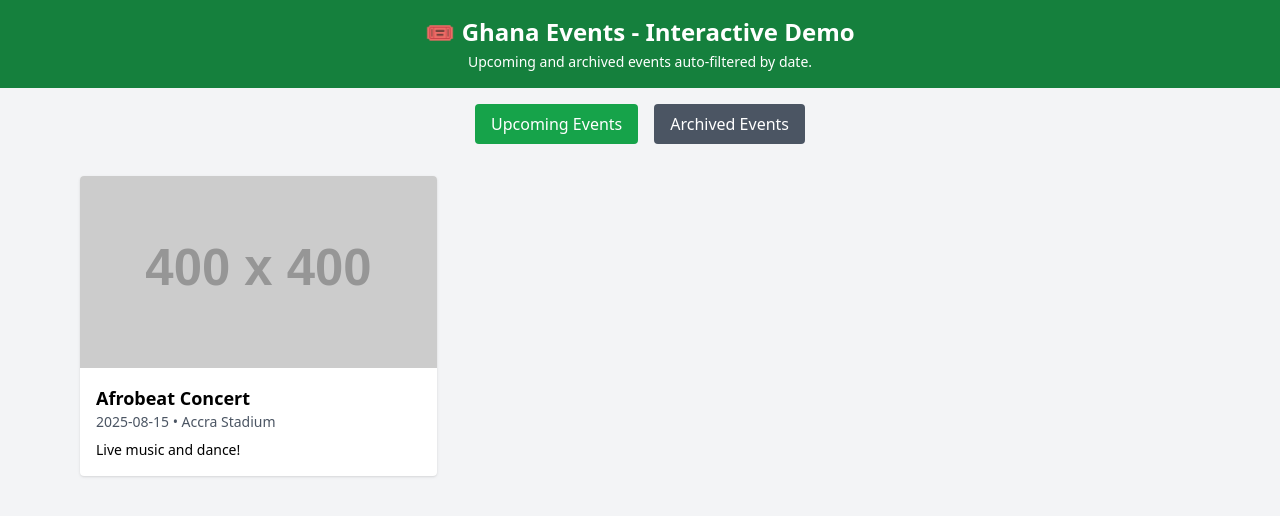
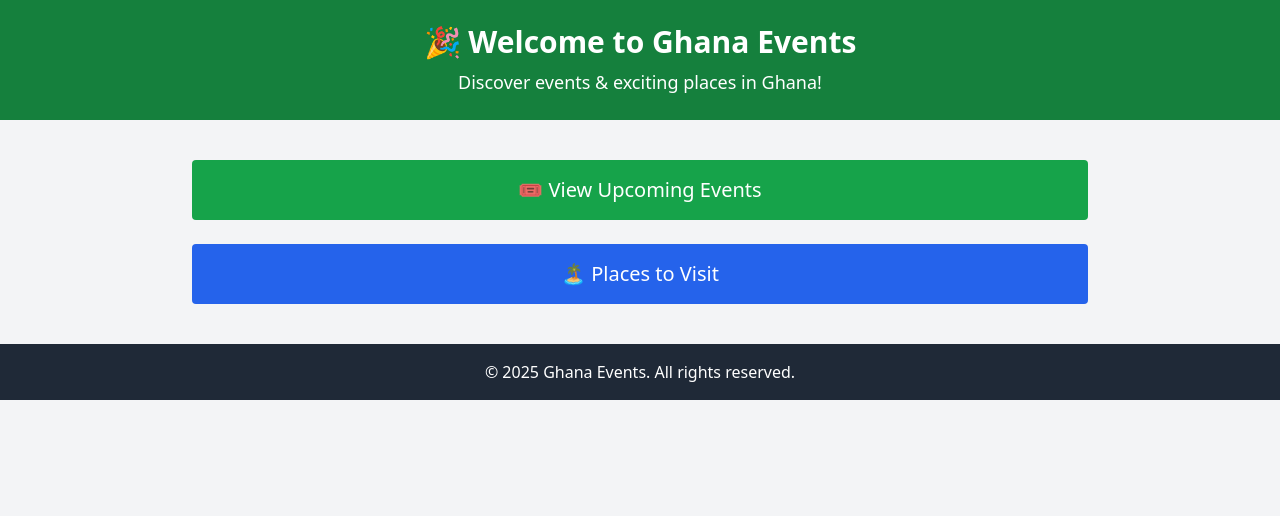
Before and after one commit to erobzy/events_places, a plain HTML site: page index.html in a window 1280 px wide. Drawn offline with nearby package versions, Linux system fonts and the light colour scheme; placeholder pictures from the web are drawn by us.

Commit message:
Update index.html

```diff
--- a/index.html
+++ b/index.html
@@ -1,73 +1,26 @@
 <!DOCTYPE html>
 <html lang="en">
 <head>
-  <meta charset="UTF-8">
-  <meta name="viewport" content="width=device-width, initial-scale=1.0">
-  <title>Interactive Events Demo</title>
+  <meta charset="UTF-8" />
+  <meta name="viewport" content="width=device-width, initial-scale=1.0" />
+  <title>Ghana Events - Landing Page</title>
   <script src="https://cdn.tailwindcss.com"></script>
 </head>
 <body class="bg-gray-100 font-sans">
-
-  <!-- Header -->
-  <header class="bg-green-700 text-white p-4 text-center">
-    <h1 class="text-2xl font-bold">🎟 Ghana Events - Interactive Demo</h1>
-    <p class="text-sm mt-1">Upcoming and archived events auto-filtered by date.</p>
+  <header class="bg-green-700 text-white text-center py-6">
+    <h1 class="text-3xl font-bold">🎉 Welcome to Ghana Events</h1>
+    <p class="mt-2 text-lg">Discover events & exciting places in Ghana!</p>
   </header>
 
-  <!-- Navigation Buttons -->
-  <div class="flex justify-center mt-4 space-x-4">
-    <button id="upcomingBtn" class="bg-green-600 px-4 py-2 text-white rounded hover:bg-green-700">Upcoming Events</button>
-    <button id="archiveBtn" class="bg-gray-600 px-4 py-2 text-white rounded hover:bg-gray-700">Archived Events</button>
-  </div>
-
-  <!-- Events Container -->
-  <main class="max-w-6xl mx-auto py-8 px-4">
-    <div id="eventsList" class="grid grid-cols-1 md:grid-cols-3 gap-6"></div>
+  <main class="max-w-4xl mx-auto py-10 text-center">
+    <div class="space-y-6">
+      <a href="events.html" class="block bg-green-600 text-white px-6 py-4 rounded text-xl hover:bg-green-700">🎟 View Upcoming Events</a>
+      <a href="places.html" class="block bg-blue-600 text-white px-6 py-4 rounded text-xl hover:bg-blue-700">🏝 Places to Visit</a>
+    </div>
   </main>
 
-  <script>
-    // Sample Event Data
-    const events = [
-      { title: "Afrobeat Concert", date: "2025-08-15", location: "Accra Stadium", image: "https://via.placeholder.com/400", description: "Live music and dance!" },
-      { title: "Chale Wote Festival", date: "2025-07-20", location: "James Town", image: "https://via.placeholder.com/400", description: "Street art & culture." },
-      { title: "Past Event: Food Fair", date: "2025-06-10", location: "Kumasi Park", image: "https://via.placeholder.com/400", description: "Local delicacies galore!" },
-      { title: "Past Event: Tech Expo", date: "2025-05-05", location: "Takoradi Hall", image: "https://via.placeholder.com/400", description: "Tech showcase & networking." }
-    ];
-
-    const eventsList = document.getElementById('eventsList');
-    const upcomingBtn = document.getElementById('upcomingBtn');
-    const archiveBtn = document.getElementById('archiveBtn');
-
-    // Get today's date
-    const today = new Date().toISOString().split('T')[0];
-
-    function renderEvents(filter) {
-      eventsList.innerHTML = '';
-      const filtered = events.filter(e => filter === 'upcoming' ? e.date >= today : e.date < today);
-      if (filtered.length === 0) {
-        eventsList.innerHTML = `<p class="text-center text-gray-500 col-span-3">No ${filter} events available.</p>`;
-        return;
-      }
-      filtered.forEach(event => {
-        const card = document.createElement('div');
-        card.className = "bg-white rounded shadow hover:shadow-lg transition";
-        card.innerHTML = `
-          <img src="${event.image}" class="w-full h-48 object-cover rounded-t">
-          <div class="p-4">
-            <h3 class="text-lg font-bold">${event.title}</h3>
-            <p class="text-sm text-gray-600">${event.date} • ${event.location}</p>
-            <p class="text-sm mt-2">${event.description}</p>
-          </div>`;
-        eventsList.appendChild(card);
-      });
-    }
-
-    // Default view: upcoming events
-    renderEvents('upcoming');
-
-    // Switch views
-    upcomingBtn.addEventListener('click', () => renderEvents('upcoming'));
-    archiveBtn.addEventListener('click', () => renderEvents('archive'));
-  </script>
+  <footer class="bg-gray-800 text-white text-center py-4">
+    &copy; 2025 Ghana Events. All rights reserved.
+  </footer>
 </body>
 </html>
```
